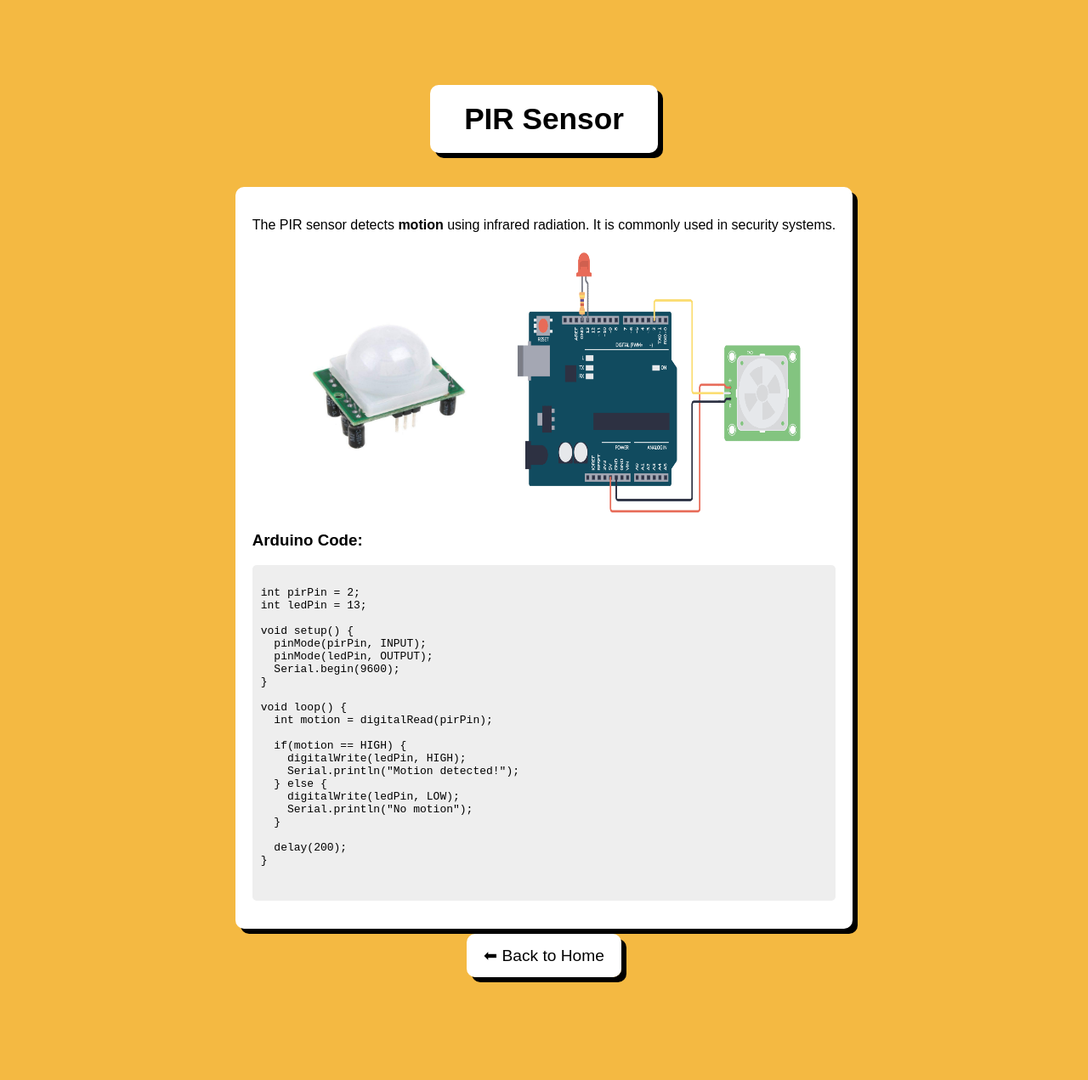
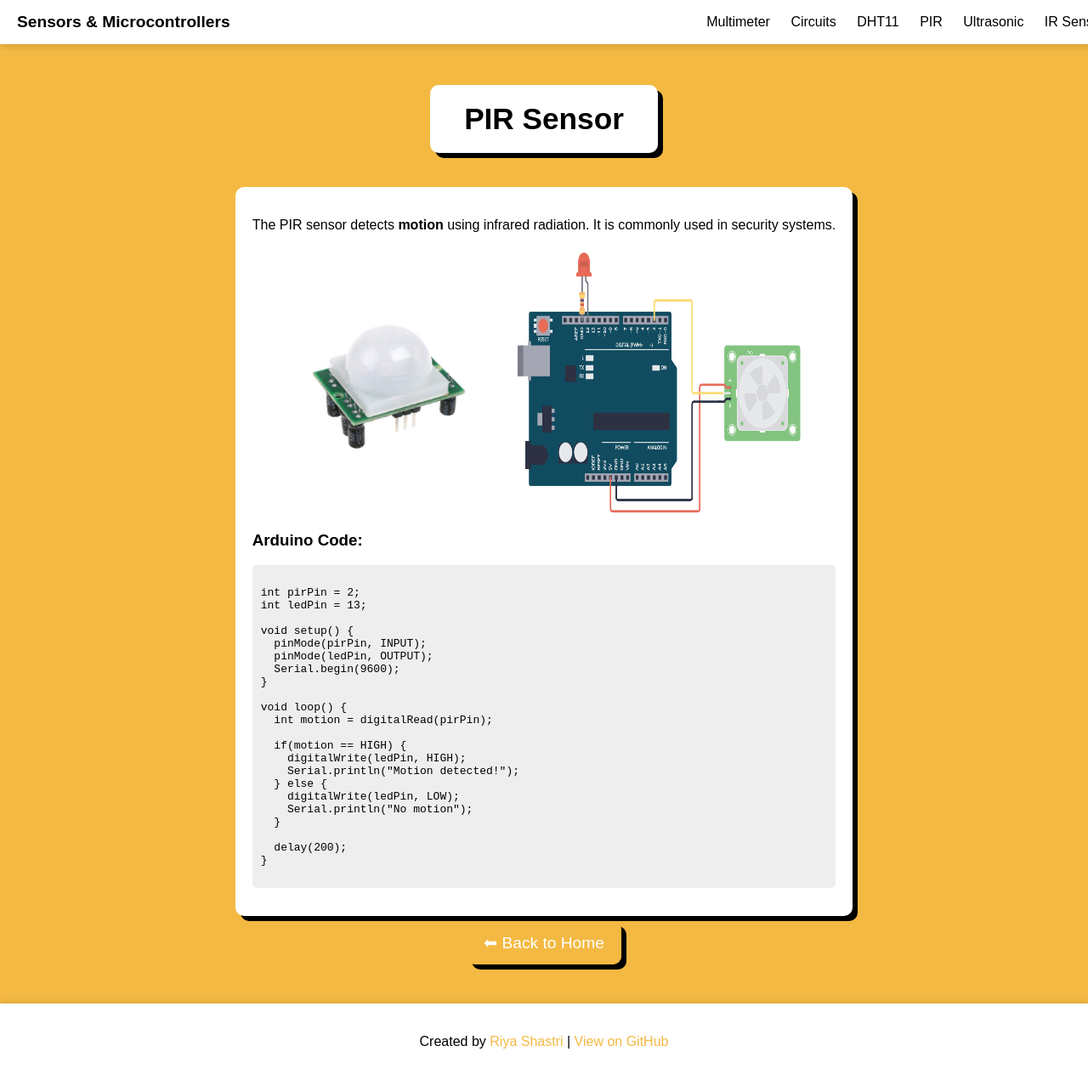
Before and after one commit to riyashastri4/Sensors-and-microcontrollers, a plain HTML site: page pir.html in a window 1280 px wide. Shown: the whole page at 85% size. Before the commit the page ends 1196 px from the top, so only its background shows below. Drawn offline with Linux system fonts and the light colour scheme.

Commit message:
Update pir.html

```diff
--- a/pir.html
+++ b/pir.html
@@ -5,8 +5,21 @@
   <meta name="viewport" content="width=device-width, initial-scale=1.0">
   <title>PIR Sensor</title>
   <link rel="stylesheet" href="style.css">
+  <link rel="icon" type="image/png" href="images/favicon.png">
 </head>
 <body>
+  <nav>
+    <a href="index.html" class="nav-brand">Sensors & Microcontrollers</a>
+    <div class="nav-links">
+      <a href="multimeter.html">Multimeter</a>
+      <a href="circuit.html">Circuits</a>
+      <a href="dht11.html">DHT11</a>
+      <a href="pir.html">PIR</a>
+      <a href="ultrasonic.html">Ultrasonic</a>
+      <a href="ir.html">IR Sensor</a>
+    </div>
+  </nav>
+
   <div class="container">
     <div class="title-box">
       <h1>PIR Sensor</h1>
@@ -44,11 +57,16 @@ void loop() {
 
   delay(200);
 }
-
       </code></pre>
     </div>
 
-    <a href="index.html" class="btn">⬅ Back to Home</a>
+    <a href="index.html" class="btn back-btn">⬅ Back to Home</a>
   </div>
+
+  <footer>
+    <p>Created by <a href="https://github.com/riyashastri4" target="_blank">Riya Shastri</a> |
+      <a href="https://github.com/riyashastri4/Sensors-and-microcontrollers" target="_blank">View on GitHub</a>
+    </p>
+  </footer>
 </body>
 </html>
```
